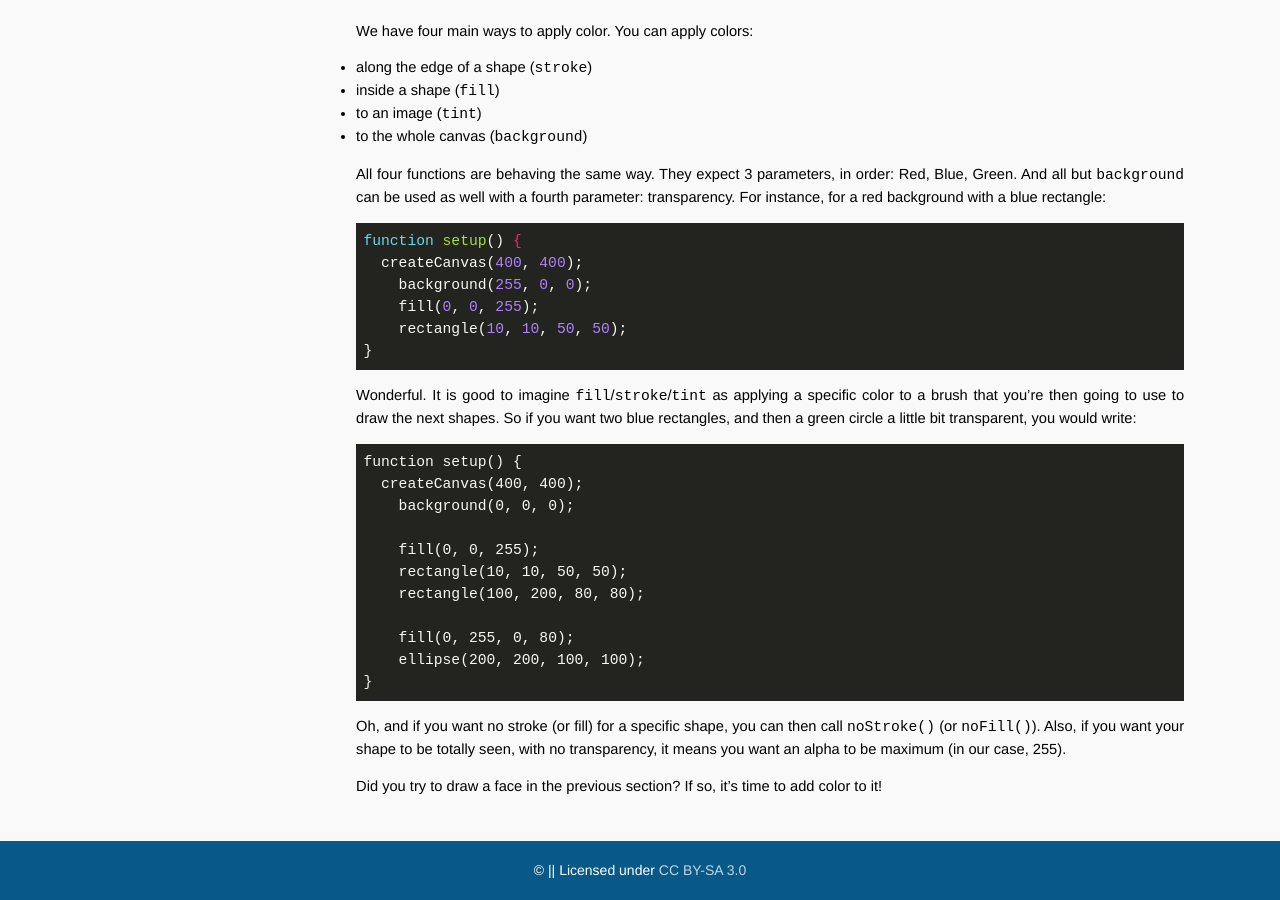
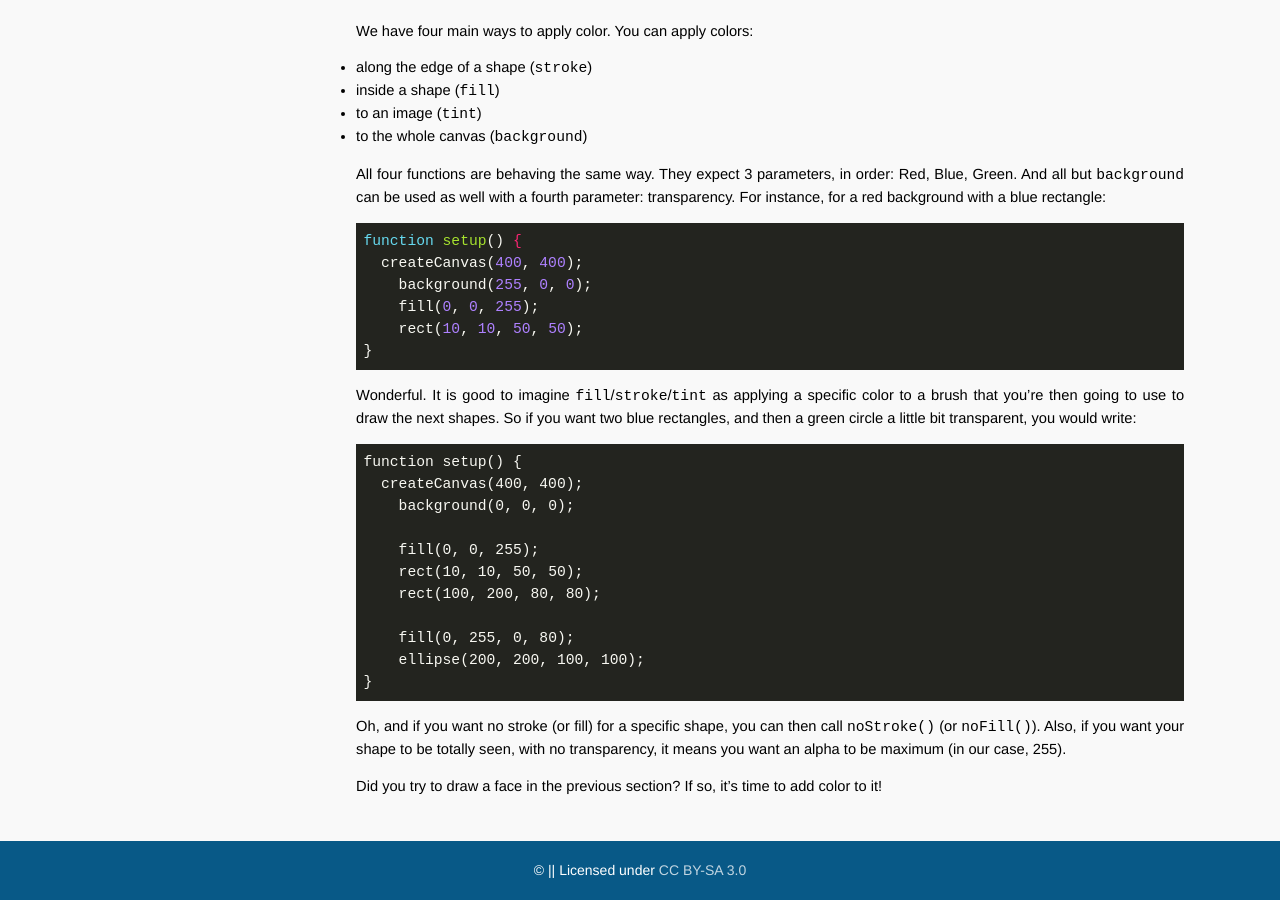
Before and after one commit to romamile/introcode, a Jekyll site: the page built from log2_Getting_to_know_your_canvas.markdown, in a window 1280 px wide and 900 px high, scrolled down 3294 px. Built offline with Jekyll 4.4.1, drawn with Linux system fonts in a browser that asks for light colours.

Commit message:
Update log2_Getting_to_know_your_canvas.markdown

````diff
--- a/log2_Getting_to_know_your_canvas.markdown
+++ b/log2_Getting_to_know_your_canvas.markdown
@@ -111,7 +111,7 @@ function setup() {
   createCanvas(400, 400);
 	background(255, 0, 0);
 	fill(0, 0, 255);
-	rectangle(10, 10, 50, 50);
+	rect(10, 10, 50, 50);
 }
 ```
 Wonderful. It is good to imagine `fill`/`stroke`/`tint` as applying a specific color to a brush that you're then going to use to draw the next shapes. So if you want two blue rectangles, and then a green circle a little bit transparent, you would write:
@@ -122,8 +122,8 @@ function setup() {
 	background(0, 0, 0);
 
 	fill(0, 0, 255);
-	rectangle(10, 10, 50, 50);
-	rectangle(100, 200, 80, 80);
+	rect(10, 10, 50, 50);
+	rect(100, 200, 80, 80);
 
 	fill(0, 255, 0, 80);
 	ellipse(200, 200, 100, 100);
````
